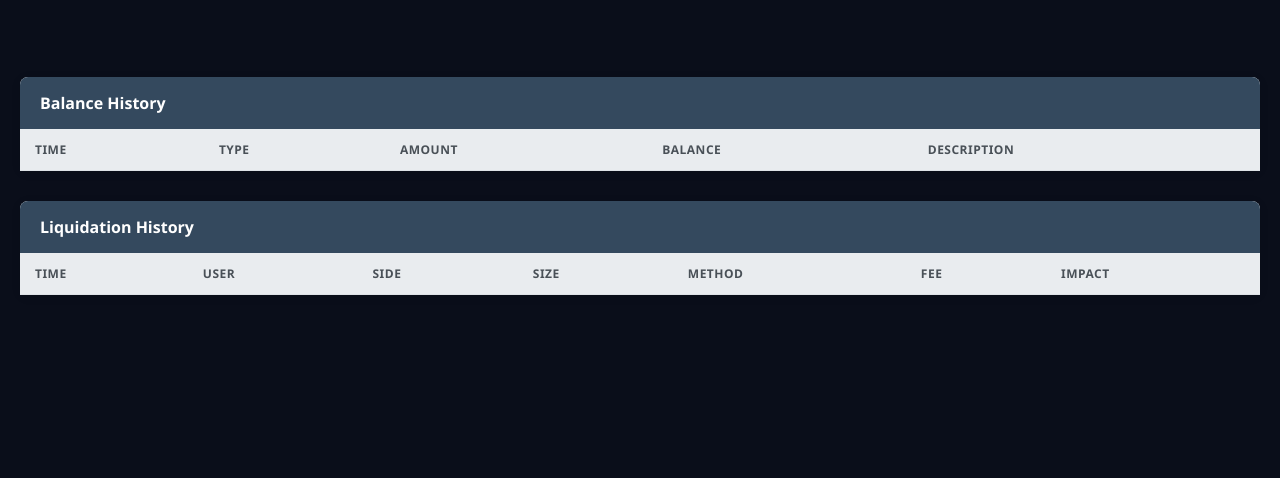
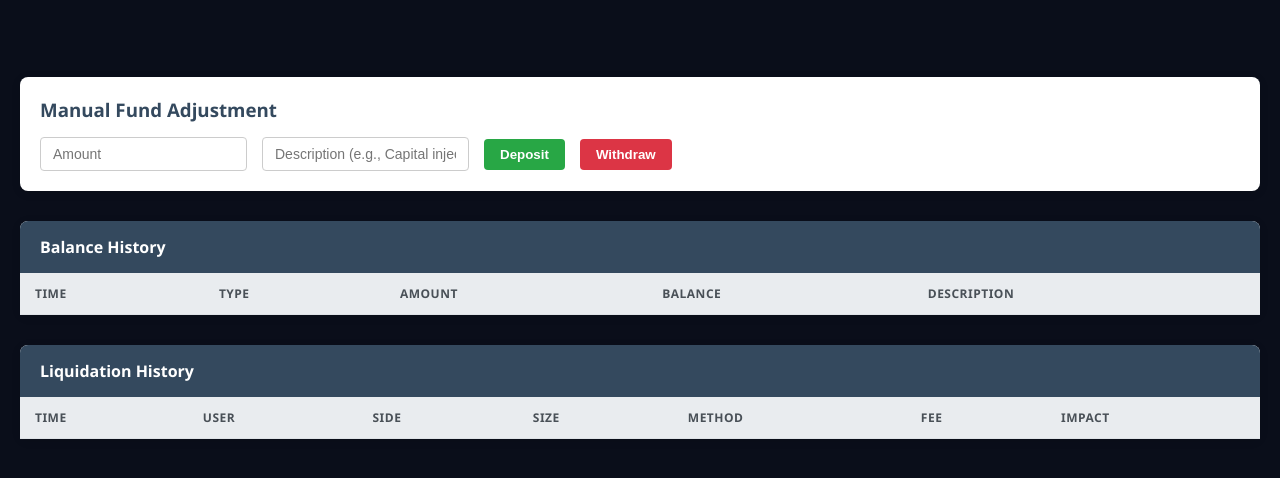
Before and after one commit to waisy/crypto-deriv-prd, a website: page derivs-simulator/public/insurance-fund.html in a window 1280 px wide. Shown: the part 124-602 px from the top of the page. Drawn offline with Linux system fonts and the light colour scheme.

Commit message:
allow IF withdrawal

```diff
--- a/derivs-simulator/public/insurance-fund.html
+++ b/derivs-simulator/public/insurance-fund.html
@@ -259,6 +259,41 @@
             padding: 40px;
             font-style: italic;
         }
+
+        .if-adjustment {
+            background: #fff;
+            padding: 20px;
+            border-radius: 8px;
+            margin-bottom: 30px;
+            box-shadow: 0 2px 10px rgba(0,0,0,0.1);
+        }
+
+        .adjustment-form {
+            display: flex;
+            gap: 15px;
+            align-items: center;
+        }
+
+        .adjustment-form input {
+            padding: 8px 12px;
+            border: 1px solid #ccc;
+            border-radius: 4px;
+            font-size: 14px;
+        }
+
+        .adjustment-form button {
+            border: none;
+            padding: 8px 16px;
+            border-radius: 4px;
+            cursor: pointer;
+            color: white;
+            font-weight: bold;
+        }
+
+        .adjustment-form .deposit-btn { background: #28a745; }
+        .adjustment-form .deposit-btn:hover { background: #218838; }
+        .adjustment-form .withdraw-btn { background: #dc3545; }
+        .adjustment-form .withdraw-btn:hover { background: #c82333; }
     </style>
 </head>
 <body>
@@ -272,6 +307,17 @@
         <!-- Summary Cards -->
         <div class="if-summary" id="ifSummary">
             <!-- Summary cards will be populated here -->
+        </div>
+
+        <!-- Manual Adjustment -->
+        <div class="if-adjustment">
+            <h3 style="margin-top: 0; margin-bottom: 15px; color: #34495e;">Manual Fund Adjustment</h3>
+            <div class="adjustment-form">
+                <input type="number" id="adjAmount" placeholder="Amount" step="1000">
+                <input type="text" id="adjDesc" placeholder="Description (e.g., Capital injection)">
+                <button class="deposit-btn" onclick="makeAdjustment('deposit')">Deposit</button>
+                <button class="withdraw-btn" onclick="makeAdjustment('withdrawal')">Withdraw</button>
+            </div>
         </div>
 
         <!-- Main Content Sections -->
@@ -467,6 +513,50 @@
             tbody.innerHTML = liquidationHtml;
         }
 
+        async function makeAdjustment(type) {
+            const amountEl = document.getElementById('adjAmount');
+            const descriptionEl = document.getElementById('adjDesc');
+
+            let amount = parseFloat(amountEl.value);
+            const description = descriptionEl.value;
+
+            if (isNaN(amount) || amount <= 0) {
+                alert('Please enter a valid positive amount.');
+                return;
+            }
+
+            if (!description) {
+                alert('Please provide a description for the adjustment.');
+                return;
+            }
+
+            if (type === 'withdrawal') {
+                amount = -amount;
+            }
+
+            try {
+                const response = await fetch('/api/insurance-fund/adjust', {
+                    method: 'POST',
+                    headers: { 'Content-Type': 'application/json' },
+                    body: JSON.stringify({ amount, description })
+                });
+
+                if (!response.ok) {
+                    const err = await response.json();
+                    throw new Error(err.error || 'Failed to make adjustment.');
+                }
+
+                // Clear inputs and refresh data
+                amountEl.value = '';
+                descriptionEl.value = '';
+                await loadInsuranceFundData();
+
+            } catch (error) {
+                alert(`Error: ${error.message}`);
+                console.error('Adjustment failed:', error);
+            }
+        }
+
         function formatTime(timestamp) {
             return new Date(timestamp).toLocaleTimeString();
         }
```
Also changed, not shown: TODO.md (added, +8 -0 lines), derivs-simulator/engine/liquidation.js (+15 -0 lines), derivs-simulator/server.js (+25 -0 lines).
